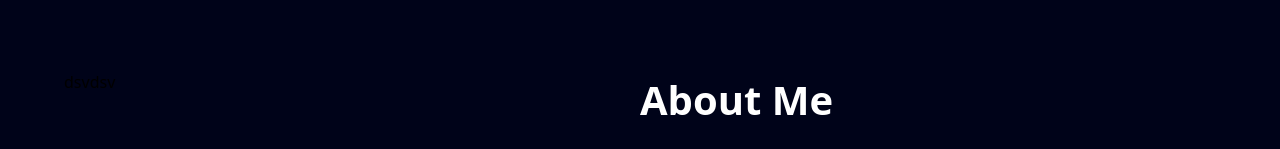
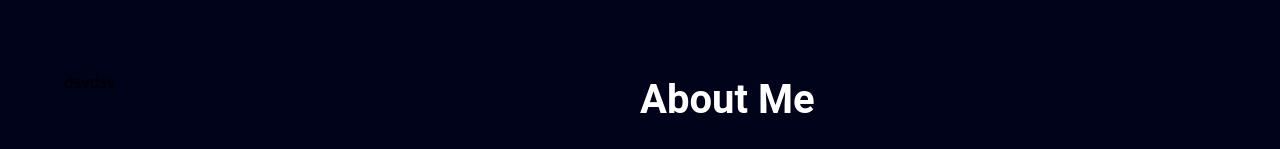
Before and after one commit to Chamaththa123/My-Portfolio, a React (Vite) app in the folder frontend/: page / in a window 1280 px wide. Shown: the part 803-952 px from the top of the page. Built offline with nearby package versions, Linux system fonts and the light colour scheme.

Commit message:
Update About.jsx

```diff
--- a/frontend/src/pages/About.jsx
+++ b/frontend/src/pages/About.jsx
@@ -15,7 +15,7 @@ const About = ({ scrollRefs }) => {
       <div className="flex">
         <div className="w-[50%]">dsvdsv</div>
         <div className="w-[50%]">
-          <div className="text-white text-[40px] font-inter font-bold">
+          <div className="text-white text-[40px] font-roboto font-bold">
             About Me
           </div>
           <div className="text-white text-[17px] font-light leading-8 py-3">
```
